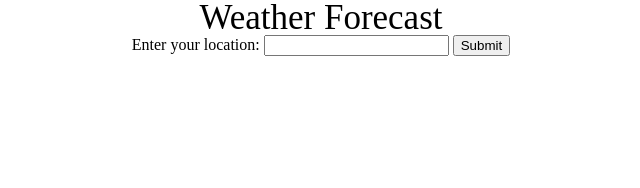
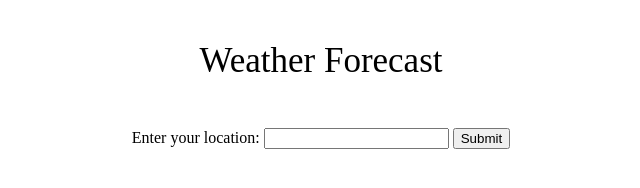
Before and after one commit to rosecodez/Weather-App, a website built with webpack: page dist/index.html in a window 1280 px wide. Shown: the whole page, without its empty margins (319-959 px from the left). Built offline with nearby package versions, Linux system fonts and the light colour scheme.

Commit message:
Change style

```diff
--- a/src/style.css
+++ b/src/style.css
@@ -2,27 +2,6 @@
    v2.0 | 20110126
    License: none (public domain)
 */
-
-html, body, div, span, applet, object, iframe,
-h1, h2, h3, h4, h5, h6, p, blockquote, pre,
-a, abbr, acronym, address, big, cite, code,
-del, dfn, em, img, ins, kbd, q, s, samp,
-small, strike, strong, sub, sup, tt, var,
-b, u, i, center,
-dl, dt, dd, ol, ul, li,
-fieldset, form, label, legend,
-table, caption, tbody, tfoot, thead, tr, th, td,
-article, aside, canvas, details, embed,
-figure, figcaption, footer, header, hgroup,
-menu, nav, output, ruby, section, summary,
-time, mark, audio, video {
-	margin: 0;
-	padding: 0;
-	border: 0;
-	font-size: 100%;
-	font: inherit;
-	vertical-align: baseline;
-}
 /* HTML5 display-role reset for older browsers */
 article, aside, details, figcaption, figure,
 footer, header, hgroup, menu, nav, section {
@@ -53,4 +32,11 @@ body {
     display: flex;
     flex-direction: column;
     align-items: center;
+	gap: 15px;
 }
+#data {
+	display: flex;
+	padding: 20px;
+	flex-direction: column;
+	gap: 10px;
+}
```
